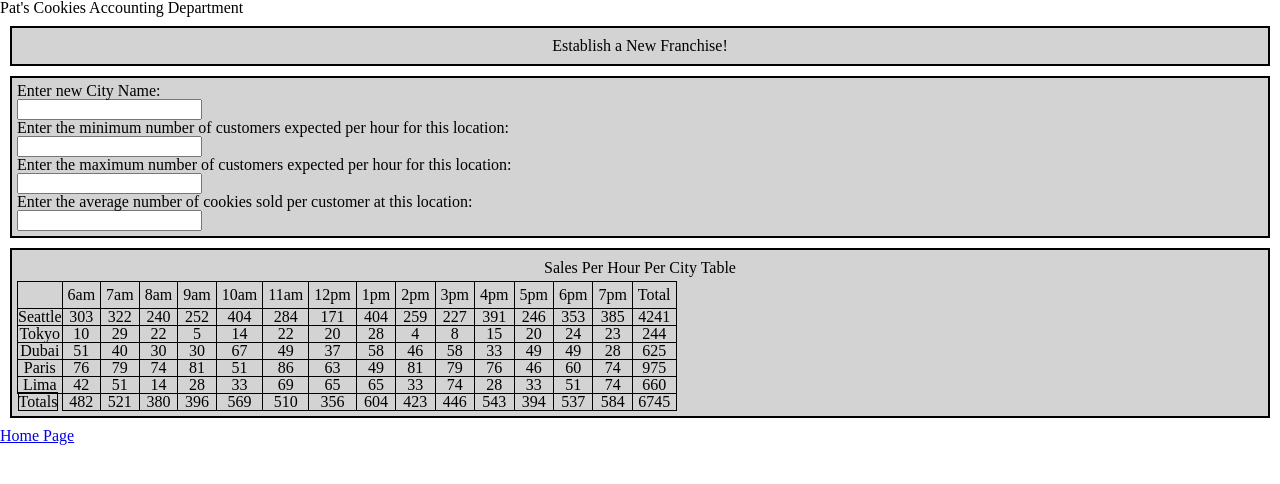
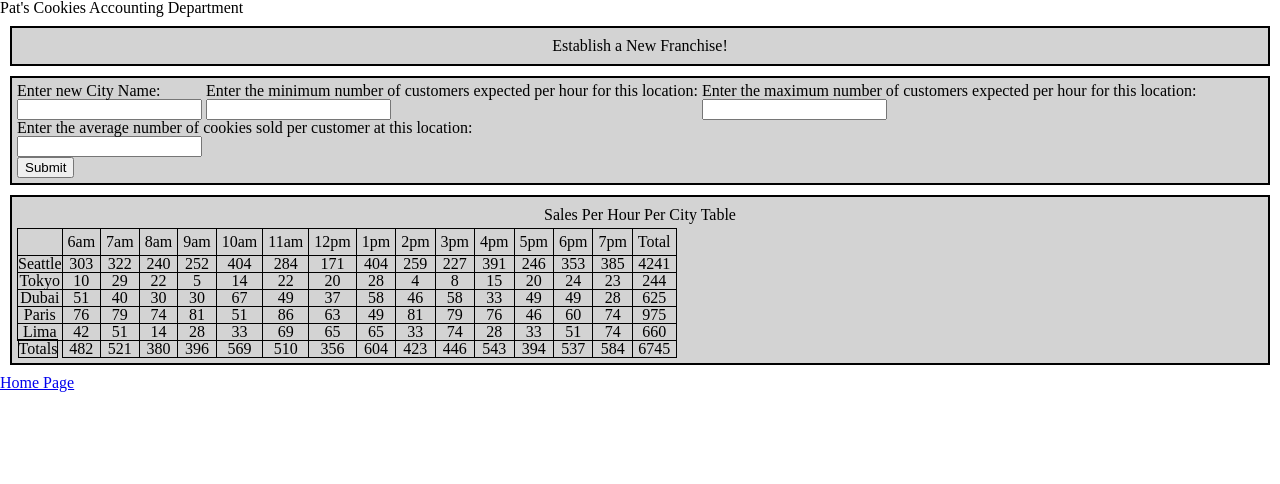
Before and after one commit to paneks19/salmon-cookies, a plain HTML site: page sales.html in a window 1280 px wide. Drawn offline with Linux system fonts and the light colour scheme.

Commit message:
event listener working

```diff
--- a/css/style.css
+++ b/css/style.css
@@ -41,6 +41,8 @@ tf {
 
 input{
     display: block;
+}
 
-
+label {
+    display: inline-block;
 }
--- a/js/app.js
+++ b/js/app.js
@@ -345,8 +345,8 @@ City.prototype.generateCookieGrandTotals = function (){
 
     grandTotal = grandTotal + City.allCities[i].totalCookiesSoldDay; //to access a property inside of an array of objects// to access an array index value inside a property of an array of objections use .property[#]
 
-    console.log('array at i', City.allCities[i]);
-    console.log('array at i 4', i, City.allCities[i].totalCookiesSoldDay);
+    //console.log('array at i', City.allCities[i]);
+   // console.log('array at i 4', i, City.allCities[i].totalCookiesSoldDay);
 
   }
 
@@ -436,7 +436,7 @@ function generateTableFooter(){
 
         totalCookiesThisHour += City.allCities[j].cookieSalesPerHourArray[i];
 
-        console.log('totalCookiesThisHour',i ,j , totalCookiesThisHour);
+        //console.log('totalCookiesThisHour',i ,j , totalCookiesThisHour);
 
       }
 
@@ -494,3 +494,35 @@ console.log(City.allCities);
 //     tableHeader.textContent = hours[i];
 //     tableRow.appendChild(tableHeader);
 //   }
+
+////////////////////////////////////Form and Event Listener Below/////////////////////////////////////////////
+
+//make new city instance from form entry, form will provide city name, min customers, max customers, and avg cookies
+// set up event listener for form submit
+// run callback function
+// collect info from form
+// run form info into constructor function
+// push object instances into an array
+
+var formElement = document.getElementById('newStoreForm');
+
+
+function handleSubmit(event){
+  event.preventDefault();
+
+  console.log(cityName, cityMinimumCustomers, cityMaximumCustomers, cityAverageCookies);
+
+  var cityName = event.target.cityNameInput.value;
+  var cityMinimumCustomers = parseInt(event.target.minimumCustomersInput.value);
+  var cityMaximumCustomers = parseInt(event.target.maximumCustomersInput.value);
+  var cityAverageCookies = parseInt(event.target.averageCookiesSoldInput.value);
+
+  console.log(cityName, cityMinimumCustomers, cityMaximumCustomers, cityAverageCookies);
+
+  new City (cityName, cityMinimumCustomers, cityMaximumCustomers, cityAverageCookies, 0);
+
+  console.log(City.allCities);
+}
+
+
+formElement.addEventListener('submit', handleSubmit);
--- a/sales.html
+++ b/sales.html
@@ -15,20 +15,24 @@
             <h2>Establish a New Franchise!</h2>
           </section>
           <section>
-            <form action="">
+            <form id="newStoreForm">
               <fieldset>
-                <label for="">Enter new City Name:
+                <label>Enter new City Name:
                   <input type="text" name="cityNameInput">
                 </label>
-                <label for="">Enter the minimum number of customers expected per hour for this location:
+                <label>Enter the minimum number of customers expected per hour for this location:
                   <input type="text" name="minimumCustomersInput">
                 </label>
-                <label for="">Enter the maximum number of customers expected per hour for this location:
+                <label>Enter the maximum number of customers expected per hour for this location:
                   <input type="text" name="maximumCustomersInput">
                 </label>
-                <label for="">Enter the average number of cookies sold per customer at this location:
+                <label>Enter the average number of cookies sold per customer at this location:
                   <input type="text" name="averageCookiesSoldInput">
                 </label>
+                <input type="submit">
+                <!-- <button>
+                  Submit
+                </button> -->
               </fieldset>
             </form>
           </section>
```
